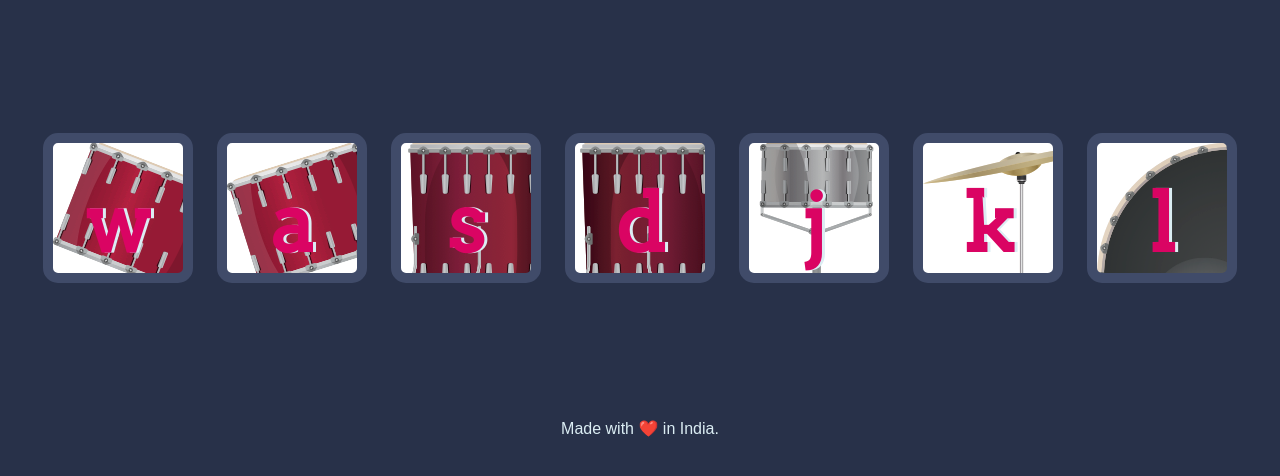
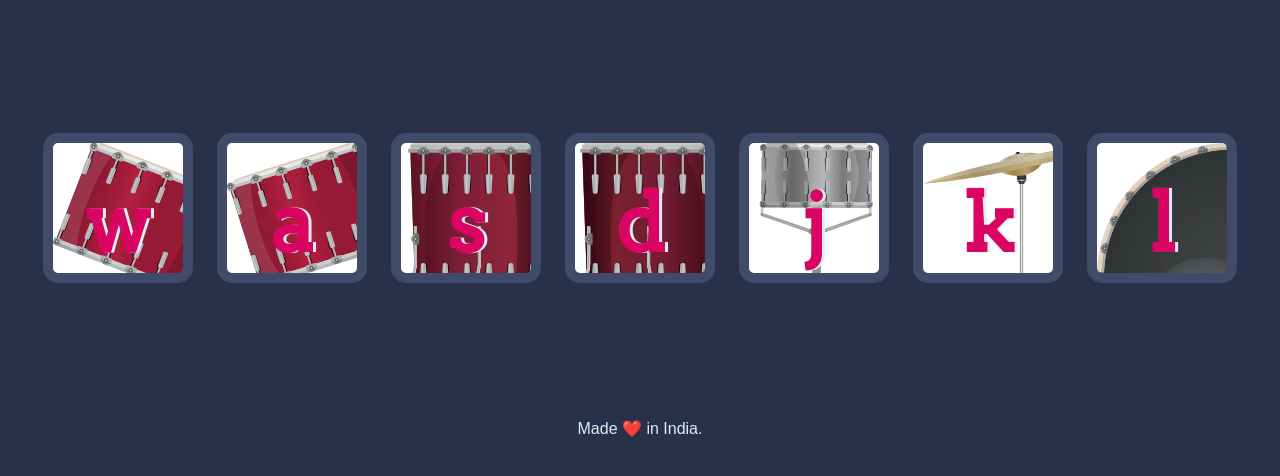
Before and after one commit to sayanshee-01exe/drum-kit, a plain HTML site: page index.html in a window 1280 px wide. Shown: the part 156-632 px from the top of the page. Drawn offline with Linux system fonts and the light colour scheme.

Commit message:
Update index.html

```diff
--- a/index.html
+++ b/index.html
@@ -23,7 +23,7 @@
 
 
   <footer>
-    Made with ❤️ in India.
+    Made ❤️ in India.
   </footer>
   <script src="index.js"></script>
 </body>
```
